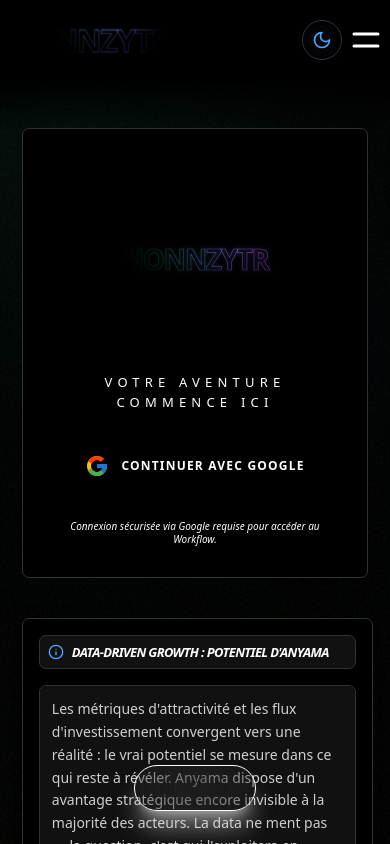
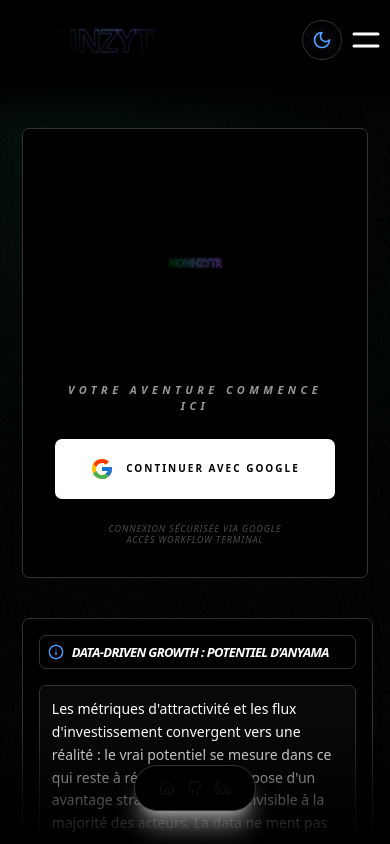
Before and after one commit to nonnzy7even7iete/nonnzytransformiumfullstackbundel, a Next.js app: page / in a window 390 px wide. Shown: the top 844 px of the page. Built offline with nearby package versions, Linux system fonts and the light colour scheme; no server answers.

Commit message:
Zy Bulding workflow

```diff
--- a/src/app/page.tsx
+++ b/src/app/page.tsx
@@ -1,16 +1,16 @@
 "use client";
+
 import React, { useEffect, useMemo } from "react";
-import { signIn, useSession } from "next-auth/react";
+import { useSession } from "next-auth/react";
 import { useRouter } from "next/navigation";
-import { FcGoogle } from "react-icons/fc";
 import { Info, Home, Github, Linkedin } from "lucide-react";
 
 import Loader from "@/components/frontendkit/Loader";
 import { MasterAuroraBackground } from "@/components/ui/MasterAuroraBackground";
-import { TextHoverEffect } from "@/components/ui/TextHoverEffect";
 import SideCard from "@/components/frontendkit/SideCard";
 import DataCard from "@/components/frontendkit/DataCard";
 import Navbar from "@/components/frontendkit/NavbarFront";
+import LoginCard from "@/components/frontendkit/LoginCard";
 import { Dock, type DockItem } from "@/components/ui/dock";
 
 export default function HomePage() {
@@ -33,23 +33,20 @@ export default function HomePage() {
   if (status === "loading" || status === "authenticated") return <Loader />;
 
   return (
-    <div className="relative min-h-screen flex flex-col bg-background overflow-x-hidden">
+    <div className="relative min-h-screen flex flex-col bg-[var(--background)] overflow-x-hidden">
       <Navbar />
 
-      {/* BACKGROUND LAYER */}
       <div className="fixed inset-0 z-0 pointer-events-none">
         <MasterAuroraBackground />
       </div>
 
-      {/* MAIN LAYOUT : Optimisé 97vw Mobile / 90vw Desktop */}
       <main className="relative z-10 flex-1 flex flex-col lg:flex-row items-center lg:justify-between px-4 lg:px-0 gap-10 pt-32 pb-44 w-[97vw] lg:w-[90vw] mx-auto">
-        {/* BLOC GAUCHE - DATA CARD (CONTENU INTÉGRAL FINANCEMENT) */}
+        {/* BLOC GAUCHE - DATA CARD */}
         <div className="w-full max-w-[350px] lg:w-[350px] h-[450px] flex flex-col shrink-0 order-2 lg:order-1">
           <DataCard
-            width={350}
             height={450}
             title={
-              <div className="flex items-center gap-2 text-foreground">
+              <div className="flex items-center gap-2 text-[var(--foreground)]">
                 <Info className="w-4 h-4 text-blue-400 shrink-0" />
                 <span className="font-bold text-[13px] leading-tight uppercase tracking-tighter">
                   Data-driven growth : potentiel d'Anyama
@@ -58,9 +55,8 @@ export default function HomePage() {
             }
             content={
               <div className="flex flex-col h-[350px] text-left">
-                {/* Zone de texte avec scrolling discret */}
                 <div className="flex-grow overflow-y-auto pr-2 scrollbar-hide">
-                  <div className="flex flex-col gap-4 text-foreground text-[14px] leading-relaxed">
+                  <div className="flex flex-col gap-4 text-[var(--foreground)] text-[14px] leading-relaxed">
                     <p>
                       Les métriques d'attractivité et les flux d'investissement
                       convergent vers une réalité : le vrai potentiel se mesure
@@ -68,7 +64,7 @@ export default function HomePage() {
                       stratégique encore invisible à la majorité des acteurs. La
                       data ne ment pas — la question, c'est qui l'exploitera en
                       premier :{" "}
-                      <span className="bg-gradient-to-r from-green-400 to-blue-400 bg-clip-text text-transparent font-bold">
+                      <span className="text-emerald-500 font-bold">
                         Vision partagée
                       </span>
                     </p>
@@ -79,24 +75,21 @@ export default function HomePage() {
                     <p>
                       Votre commune entre dans une zone d'attractivité
                       stratégique :{" "}
-                      <span className="bg-gradient-to-r from-green-400 to-blue-400 bg-clip-text text-transparent font-bold">
+                      <span className="text-emerald-500 font-bold italic">
                         Sans insights, chaque décision est un pari perdu
                         d'avance.
                       </span>
                     </p>
                   </div>
                 </div>
-
-                {/* Bouton d'action ancré au bas du container interne */}
-                <div className="mt-auto pt-4 border-t border-border-color">
-                  <span className="text-xs font-bold uppercase tracking-[0.2em] opacity-80">
+                <div className="mt-auto pt-4 border-t border-[var(--border-color)]">
+                  <span className="text-[10px] font-black uppercase tracking-[0.2em] opacity-60">
                     Explorer la data
                   </span>
                 </div>
               </div>
             }
             modalContent={
-              <div className="flex flex-col h-full justify-between gap-6 text-sm leading-relaxed text-foreground">
               <div className="space-y-4">
                 <p className="font-bold text-blue-400 uppercase tracking-widest text-[10px]">
                   Argumentaire Financement
@@ -106,61 +99,17 @@ export default function HomePage() {
                   montre que votre territoire est sous-évalué.
                 </p>
                 <p>
-                    La donnée est le premier moteur de croissance du XXIᵉ
-                    siècle. Les économies modernes sont tirées par : la
-                    précision des décisions, la rapidité d'exécution, la
-                    capacité à anticiper les crises plutôt que les subir. Or,
-                    tout cela dépend de la donnée.
+                  La donnée est le premier moteur de croissance du XXIᵉ siècle.
+                  Investir dans la donnée n'est pas une dépense : c'est un
+                  amortisseur de dépenses futures.
                 </p>
-                  <p>
-                    La donnée réduit les coûts structurels de l'État (et ce de
-                    façon massive). Les administrations gèrent des millions de
-                    micro-décisions quotidiennes... Investir dans la donnée
-                    n'est pas une dépense : c'est un amortisseur de dépenses
-                    futures.
-                  </p>
-                </div>
               </div>
             }
           />
         </div>
 
-        {/* BLOC CENTRAL - LOGIN CARD (LOGIQUE VERCEL v-card) */}
-        <div className="v-card w-full max-w-[450px] lg:w-[450px] h-[450px] p-8 lg:p-10 flex flex-col items-center justify-center shadow-2xl shrink-0 order-1 lg:order-2">
-          {/* Logo avec Padding interne via le composant TextHoverEffect */}
-          <div className="w-full flex-1 flex items-center justify-center overflow-visible">
-            <TextHoverEffect
-              text="Nonnzytr"
-              duration={0.6}
-              style={{
-                width: "150%",
-                height: "100%",
-                fontSize: "clamp(8rem, 22vw, 15rem)",
-              }}
-            />
-          </div>
-
-          {/* Groupe Action bien centré et ancré bas */}
-          <div className="w-full flex flex-col items-center justify-center gap-6 mt-4">
-            <p className="text-foreground/80 text-[13px] tracking-[0.4em] uppercase font-medium text-center">
-              Votre aventure commence ici
-            </p>
-
-            <button
-              onClick={() => signIn("google", { callbackUrl: "/dashboard" })}
-              className="w-full max-w-[320px] py-4.5 flex items-center justify-center gap-3 bg-foreground text-background font-bold rounded-[7px] hover:opacity-90 active:scale-95 transition-all duration-300 shadow-xl"
-            >
-              <FcGoogle className="text-2xl shrink-0" />
-              <span className="text-xs tracking-widest uppercase font-black">
-                Continuer avec Google
-              </span>
-            </button>
-
-            <p className="text-foreground/40 text-[10px] italic text-center max-w-[280px] leading-tight">
-              Connexion sécurisée via Google requise pour accéder au Workflow.
-            </p>
-          </div>
-        </div>
+        {/* BLOC CENTRAL - LOGIN CARD */}
+        <LoginCard className="order-1 lg:order-2" />
 
         {/* BLOC DROIT - SIDE CARD */}
         <div className="w-full max-w-[350px] lg:w-[350px] h-[450px] flex shrink-0 justify-center lg:justify-end order-3">
@@ -175,15 +124,14 @@ export default function HomePage() {
 
       {/* FOOTER FIXED WITH DOCK */}
       <footer className="fixed bottom-0 left-0 right-0 z-[100] h-28 flex items-center justify-center pointer-events-none">
-        <div className="absolute inset-x-0 bottom-0 h-full bg-gradient-to-t from-background via-background/60 to-transparent z-[-1]" />
-
+        <div className="absolute inset-x-0 bottom-0 h-full bg-gradient-to-t from-[var(--background)] via-[var(--background)]/60 to-transparent z-[-1]" />
         <div className="relative pointer-events-auto">
           <Dock
             items={dockItems}
             iconSize={16}
             magnification={24}
             distance={80}
-            className="bg-background border border-border-color shadow-xl h-[46px] px-6 rounded-full"
+            className="bg-[var(--background)] border border-[var(--border-color)] shadow-xl h-[46px] px-6 rounded-full"
           />
         </div>
       </footer>
--- a/src/components/frontendkit/DataCard.tsx
+++ b/src/components/frontendkit/DataCard.tsx
@@ -28,30 +28,32 @@ export default function DataCard({
 
   return (
     <>
-      {/* Card principale - Totalement réactive au thème */}
+      {/* Card principale - Design Scrim réactif */}
       <Card
         className={cn(
-          "relative flex flex-col items-center justify-start p-4 gap-4 bg-[var(--card-bg)] backdrop-blur-xl border border-[var(--border-color)] rounded-[var(--radius-vercel)] shadow-lg transition-colors duration-300",
+          "relative flex flex-col items-center justify-start p-4 gap-4 bg-[var(--card-bg)] backdrop-blur-xl border border-[var(--border-color)] rounded-[var(--radius-vercel)] shadow-lg transition-all duration-300",
           "w-[90vw] md:w-[300px] md:min-w-[300px] md:max-w-[300px]",
           className
         )}
         style={{ minHeight: height }}
       >
         {title && (
-          <div className="w-full bg-[var(--accents-1)] rounded-[var(--radius-vercel)] p-2 border border-[var(--border-color)] text-[var(--foreground)] text-sm font-bold italic tracking-tighter uppercase">
+          /* Suppression du gris : utilisation d'une bordure nette et d'un fond transparent */
+          <div className="w-full bg-transparent rounded-[var(--radius-vercel)] p-2 border border-[var(--border-color)] text-[var(--foreground)] text-sm font-bold italic tracking-tighter uppercase shadow-inner text-center">
             {title}
           </div>
         )}
 
         {content && (
-          <div className="w-full bg-[var(--accents-1)] rounded-[var(--radius-vercel)] p-3 border border-[var(--border-color)] flex flex-col gap-1 overflow-auto text-[var(--foreground)]/80 text-xs leading-relaxed">
+          /* Remplacement de accents-1 par une opacité foreground ultra-légère (3%) */
+          <div className="w-full bg-[var(--foreground)]/[0.03] rounded-[var(--radius-vercel)] p-3 border border-[var(--border-color)] flex flex-col gap-1 overflow-auto text-[var(--foreground)]/80 text-xs leading-relaxed">
             {content}
           </div>
         )}
 
         <Button
           variant="secondary"
-          className="mt-auto w-full flex items-center justify-center gap-2 bg-[var(--foreground)] text-[var(--background)] hover:opacity-90 transition-all outline-none border-none"
+          className="mt-auto w-full flex items-center justify-center gap-2 bg-[var(--foreground)] text-[var(--background)] hover:opacity-90 transition-all outline-none border-none shadow-md"
           onClick={() => setModalOpen(true)}
         >
           <ChevronRight className="w-4 h-4" />
@@ -61,12 +63,12 @@ export default function DataCard({
         </Button>
       </Card>
 
-      {/* Modal overlay - Design System Sync */}
+      {/* Modal overlay - Cohérence Totale */}
       {modalOpen && (
         <div className="fixed inset-0 z-[200] flex flex-col items-center justify-center p-4">
-          {/* Overlay avec le même flou que la Navbar */}
+          {/* Overlay adaptatif au thème */}
           <div
-            className="absolute inset-0 bg-[var(--background)]/80 backdrop-blur-[20px] transition-opacity duration-500"
+            className="absolute inset-0 bg-[var(--background)]/85 backdrop-blur-[12px] transition-opacity duration-500"
             onClick={() => setModalOpen(false)}
           />
 
@@ -83,26 +85,26 @@ export default function DataCard({
           >
             {/* Modal Titre */}
             {title && (
-              <div className="w-full bg-[var(--accents-1)] rounded-[var(--radius-vercel)] p-4 border border-[var(--border-color)]">
+              <div className="w-full bg-transparent rounded-[var(--radius-vercel)] p-4 border border-[var(--border-color)] shadow-sm">
                 <div className="font-black italic uppercase tracking-tighter text-center">
                   {title}
                 </div>
               </div>
             )}
 
-            {/* Modal Contenu */}
+            {/* Modal Contenu - Transparence cristalline */}
             {modalContent && (
-              <div className="w-full bg-[var(--accents-1)]/50 rounded-[var(--radius-vercel)] p-5 border border-[var(--border-color)] flex flex-col gap-2 overflow-auto">
+              <div className="w-full bg-[var(--foreground)]/[0.02] rounded-[var(--radius-vercel)] p-5 border border-[var(--border-color)] flex flex-col gap-2 overflow-auto">
                 <div className="text-xs leading-relaxed opacity-80 font-medium font-mono uppercase tracking-tight">
                   {modalContent}
                 </div>
               </div>
             )}
 
-            {/* Bouton fermeture - Style Industriel */}
+            {/* Bouton fermeture */}
             <Button
               variant="destructive"
-              className="mt-6 w-full flex items-center justify-center gap-2 font-black text-[10px] uppercase tracking-[0.2em] shadow-lg rounded-[var(--radius-vercel)]"
+              className="mt-6 w-full flex items-center justify-center gap-2 font-black text-[10px] uppercase tracking-[0.2em] shadow-lg rounded-[var(--radius-vercel)] active:scale-95 transition-transform"
               onClick={() => setModalOpen(false)}
             >
               <XCircle className="w-4 h-4" />
--- /dev/null
+++ b/src/components/frontendkit/LoginCard.tsx
@@ -0,0 +1,52 @@
+"use client";
+
+import { signIn } from "next-auth/react";
+import { FcGoogle } from "react-icons/fc";
+import { TextHoverEffect } from "@/components/ui/TextHoverEffect";
+import { cn } from "@/lib/utils";
+
+export default function LoginCard({ className }: { className?: string }) {
+  return (
+    <div
+      className={cn(
+        "w-full max-w-[450px] lg:w-[450px] h-[450px] p-8 lg:p-10 flex flex-col items-center justify-center shadow-2xl shrink-0 transition-all duration-500",
+        "bg-[var(--card-bg)] backdrop-blur-3xl border border-[var(--border-color)] rounded-[var(--radius-vercel)] group",
+        className
+      )}
+    >
+      {/* Logo Section */}
+      <div className="w-full flex-1 flex items-center justify-center overflow-hidden">
+        <TextHoverEffect
+          text="Nonnzytr"
+          duration={0.6}
+          style={{
+            width: "100%",
+            height: "100%",
+            fontSize: "clamp(4rem, 12vw, 8rem)",
+          }}
+        />
+      </div>
+
+      {/* Action Section */}
+      <div className="w-full flex flex-col items-center justify-center gap-6 mt-4">
+        <p className="text-[var(--foreground)]/60 text-[11px] tracking-[0.4em] uppercase font-black text-center italic">
+          Votre aventure commence ici
+        </p>
+
+        <button
+          onClick={() => signIn("google", { callbackUrl: "/dashboard" })}
+          className="w-full max-w-[320px] py-4.5 flex items-center justify-center gap-3 bg-[var(--foreground)] text-[var(--background)] font-black rounded-[var(--radius-vercel)] hover:opacity-90 active:scale-95 transition-all duration-300 shadow-xl border-none outline-none"
+        >
+          <FcGoogle className="text-2xl shrink-0" />
+          <span className="text-[10px] tracking-[0.2em] uppercase">
+            Continuer avec Google
+          </span>
+        </button>
+
+        <p className="text-[var(--foreground)]/30 text-[9px] italic text-center max-w-[280px] leading-tight uppercase tracking-widest">
+          Connexion sécurisée via Google <br /> Accès Workflow Terminal
+        </p>
+      </div>
+    </div>
+  );
+}
```
Lines whose indentation alone changed are shown as unchanged.
